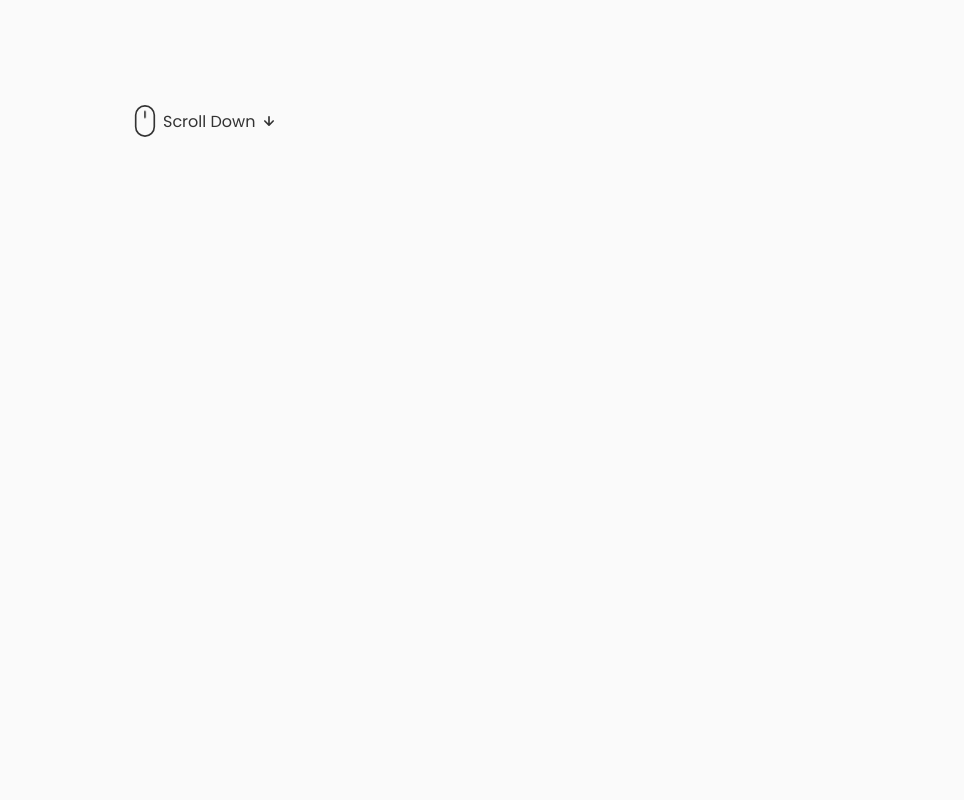
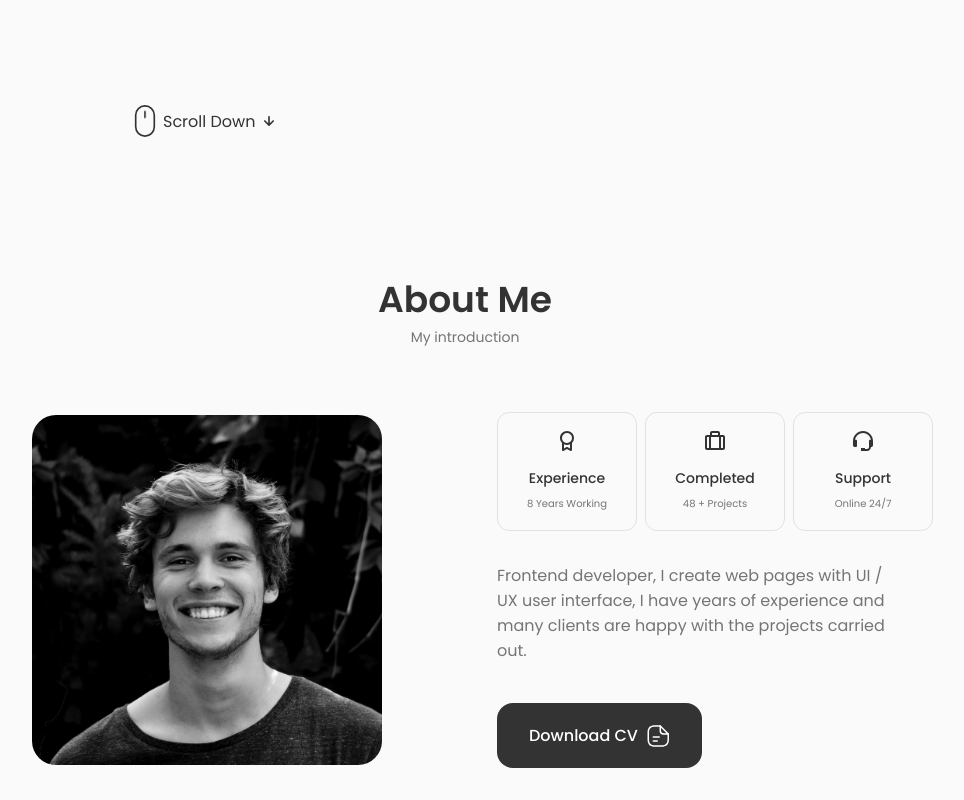
Before and after one commit to alterproger/portfolio, a Next.js app: page / in a window 1280 px wide. Shown: the part 491-1291 px from the top of the page, without its empty margins (175-1139 px from the left). Before the commit the page ends 800 px from the top, so only its background shows below. Built offline with nearby package versions, Linux system fonts and the light colour scheme.

Commit message:
feat: add about section

```diff
--- a/src/app/page.tsx
+++ b/src/app/page.tsx
@@ -1,9 +1,10 @@
-import { Hero } from '@/sections/sections';
+import { About, Hero } from '@/sections/sections';
 
 export default function Home() {
   return (
     <main>
       <Hero />
+      <About />
     </main>
   );
 }
--- /dev/null
+++ b/src/sections/about/about.tsx
@@ -0,0 +1,72 @@
+import clsx from 'clsx';
+import Image from 'next/image';
+import { Info } from './components/components';
+import styles from './styles.module.scss';
+
+import aboutImg from '@/assets/img/about.jpg';
+
+const About = () => {
+  return (
+    <section
+      id="about"
+      className={clsx('section', styles['about'])}
+    >
+      <h2 className="section-title">About Me</h2>
+      <span className="section-subtitle">My introduction</span>
+
+      <div className={clsx('container grid', styles['container'])}>
+        <Image
+          className={styles['img']}
+          src={aboutImg}
+          alt="A smiling guy"
+          width={899}
+          height={899}
+        />
+        <div className={styles['info']}>
+          <Info />
+
+          <p className={styles['description']}>
+            Frontend developer, I create web pages with UI / UX user interface,
+            I have years of experience and many clients are happy with the
+            projects carried out.
+          </p>
+
+          <a
+            className="button button--flex"
+            href="/files/John-Cv.pdf"
+            download=""
+          >
+            Download CV
+            <svg
+              className="button-icon"
+              xmlns="http://www.w3.org/2000/svg"
+              width="24"
+              height="24"
+              viewBox="0 0 24 24"
+              fill="none"
+            >
+              <path
+                d="M15.25 22.7502H9.25C3.82 22.7502 1.5 20.4302 1.5 15.0002V9.00024C1.5 3.57024 3.82 1.25024 9.25 1.25024H14.25C14.66 1.25024 15 1.59024 15 2.00024C15 2.41024 14.66 2.75024 14.25 2.75024H9.25C4.64 2.75024 3 4.39024 3 9.00024V15.0002C3 19.6102 4.64 21.2502 9.25 21.2502H15.25C19.86 21.2502 21.5 19.6102 21.5 15.0002V10.0002C21.5 9.59024 21.84 9.25024 22.25 9.25024C22.66 9.25024 23 9.59024 23 10.0002V15.0002C23 20.4302 20.68 22.7502 15.25 22.7502Z"
+                fill="#fff"
+              ></path>
+              <path
+                d="M22.25 10.7502H18.25C14.83 10.7502 13.5 9.42023 13.5 6.00023V2.00023C13.5 1.70023 13.68 1.42023 13.96 1.31023C14.24 1.19023 14.56 1.26023 14.78 1.47023L22.78 9.47023C22.99 9.68023 23.06 10.0102 22.94 10.2902C22.82 10.5702 22.55 10.7502 22.25 10.7502ZM15 3.81023V6.00023C15 8.58023 15.67 9.25023 18.25 9.25023H20.44L15 3.81023Z"
+                fill="#fff"
+              ></path>
+              <path
+                d="M13.25 13.7502H7.25C6.84 13.7502 6.5 13.4102 6.5 13.0002C6.5 12.5902 6.84 12.2502 7.25 12.2502H13.25C13.66 12.2502 14 12.5902 14 13.0002C14 13.4102 13.66 13.7502 13.25 13.7502Z"
+                fill="#fff"
+              ></path>
+              <path
+                d="M11.25 17.7502H7.25C6.84 17.7502 6.5 17.4102 6.5 17.0002C6.5 16.5902 6.84 16.2502 7.25 16.2502H11.25C11.66 16.2502 12 16.5902 12 17.0002C12 17.4102 11.66 17.7502 11.25 17.7502Z"
+                fill="#fff"
+              ></path>
+            </svg>
+          </a>
+        </div>
+      </div>
+    </section>
+  );
+};
+
+export { About };
--- /dev/null
+++ b/src/sections/about/components/components.tsx
@@ -0,0 +1 @@
+export { Info } from './info/info';
--- /dev/null
+++ b/src/sections/about/components/info/info.tsx
@@ -0,0 +1,28 @@
+import clsx from 'clsx';
+import styles from './styles.module.scss';
+
+import { BiAward, BiBriefcaseAlt, BiSupport } from 'react-icons/bi';
+
+const Info = () => {
+  return (
+    <div className={clsx(styles['info'], 'grid')}>
+      <div className={styles['box']}>
+        <BiAward className={styles['icon']} />
+        <h3 className={styles['title']}>Experience</h3>
+        <span className={styles['subtitle']}>8 Years Working</span>
+      </div>
+      <div className={styles['box']}>
+        <BiBriefcaseAlt className={styles['icon']} />
+        <h3 className={styles['title']}>Completed</h3>
+        <span className={styles['subtitle']}>48 + Projects</span>
+      </div>
+      <div className={styles['box']}>
+        <BiSupport className={styles['icon']} />
+        <h3 className={styles['title']}>Support</h3>
+        <span className={styles['subtitle']}>Online 24/7</span>
+      </div>
+    </div>
+  );
+};
+
+export { Info };
--- /dev/null
+++ b/src/sections/about/components/info/styles.module.scss
@@ -0,0 +1,44 @@
+.info {
+  grid-template-columns: repeat(3, 140px);
+  gap: 0.5rem;
+  margin-bottom: var(--m-6);
+
+  @media (width < 992px) {
+    justify-content: center;
+  }
+
+  @media (width < 576px) {
+    grid-template-columns: repeat(3, 1fr);
+  }
+
+  @media (width < 350px) {
+    grid-template-columns: repeat(2, 1fr);
+  }
+}
+
+.box {
+  border-left-color: #fff;
+  border: 1px solid rgb(0 0 0 / 0.1);
+  border-radius: 0.75rem;
+  text-align: center;
+  padding: 1rem 1.25rem;
+
+  @media (width < 992px) {
+    padding: 0.75rem 0.5rem;
+  }
+}
+
+.icon {
+  font-size: 1.5rem;
+  color: var(--clr-title);
+  margin-bottom: var(--m-2);
+}
+
+.title {
+  font-size: var(--font-size-sm);
+  font-weight: 500;
+}
+
+.subtitle {
+  font-size: var(--font-size-2xs);
+}
--- /dev/null
+++ b/src/sections/about/styles.module.scss
@@ -0,0 +1,40 @@
+.container {
+  grid-template-columns: repeat(2, 1fr);
+  align-items: center;
+  column-gap: 4rem;
+
+  @media (width < 992px) {
+    grid-template-columns: 1fr;
+    row-gap: 2.5rem;
+  }
+}
+
+.img {
+  width: 350px;
+  border-radius: 1.5rem;
+  justify-self: center;
+
+  @media (width < 992px) {
+    width: 220px;
+  }
+}
+
+.info {
+  @media (width < 992px) {
+    text-align: center;
+  }
+}
+
+.description {
+  padding: 0 4rem 0 0;
+  margin-bottom: var(--m-7);
+
+  @media (width < 992px) {
+    padding: 0 5rem;
+    margin-bottom: 2rem;
+  }
+
+  @media (width < 576px) {
+    padding: 0;
+  }
+}
--- a/src/sections/sections.tsx
+++ b/src/sections/sections.tsx
@@ -1 +1,2 @@
+export { About } from './about/about';
 export { Hero } from './hero/hero';
```
Also changed, not shown: src/assets/img/about.jpg (added), 1 other file (tests, documents, lock files or other folders).
